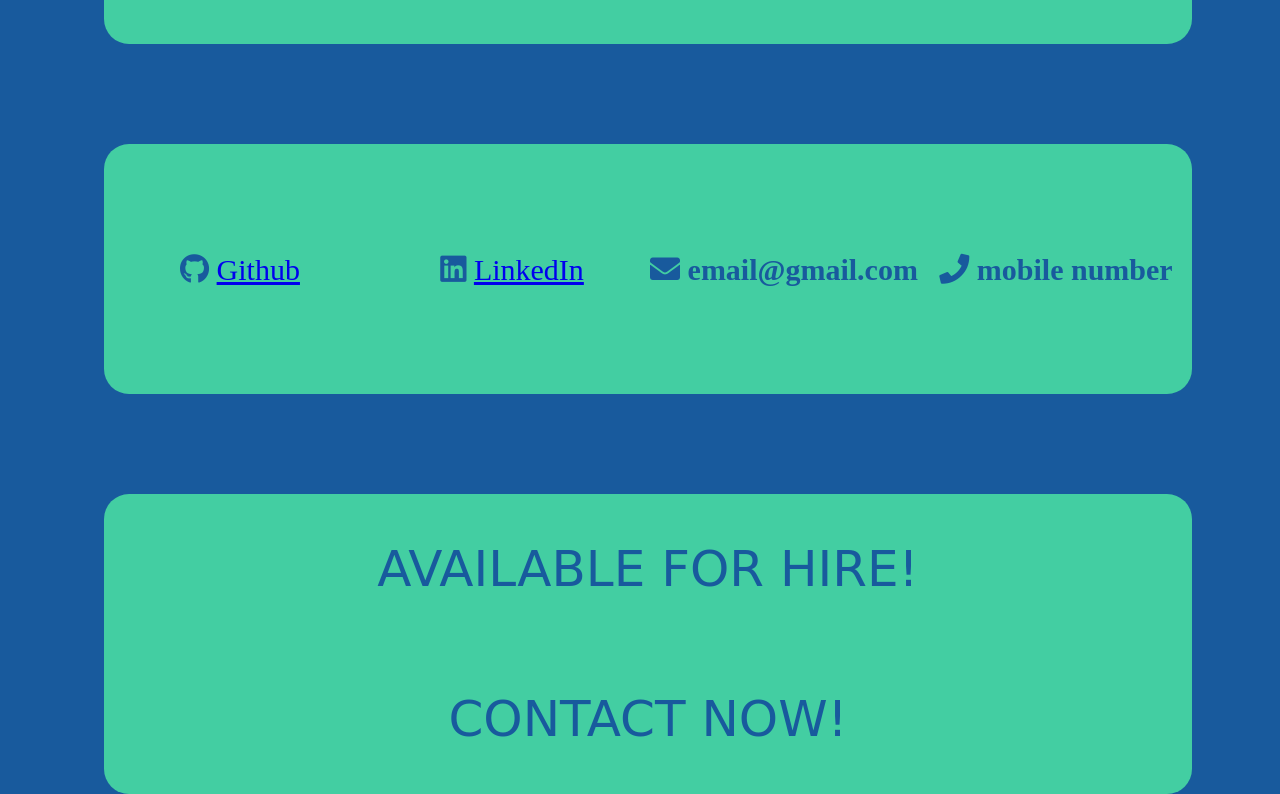
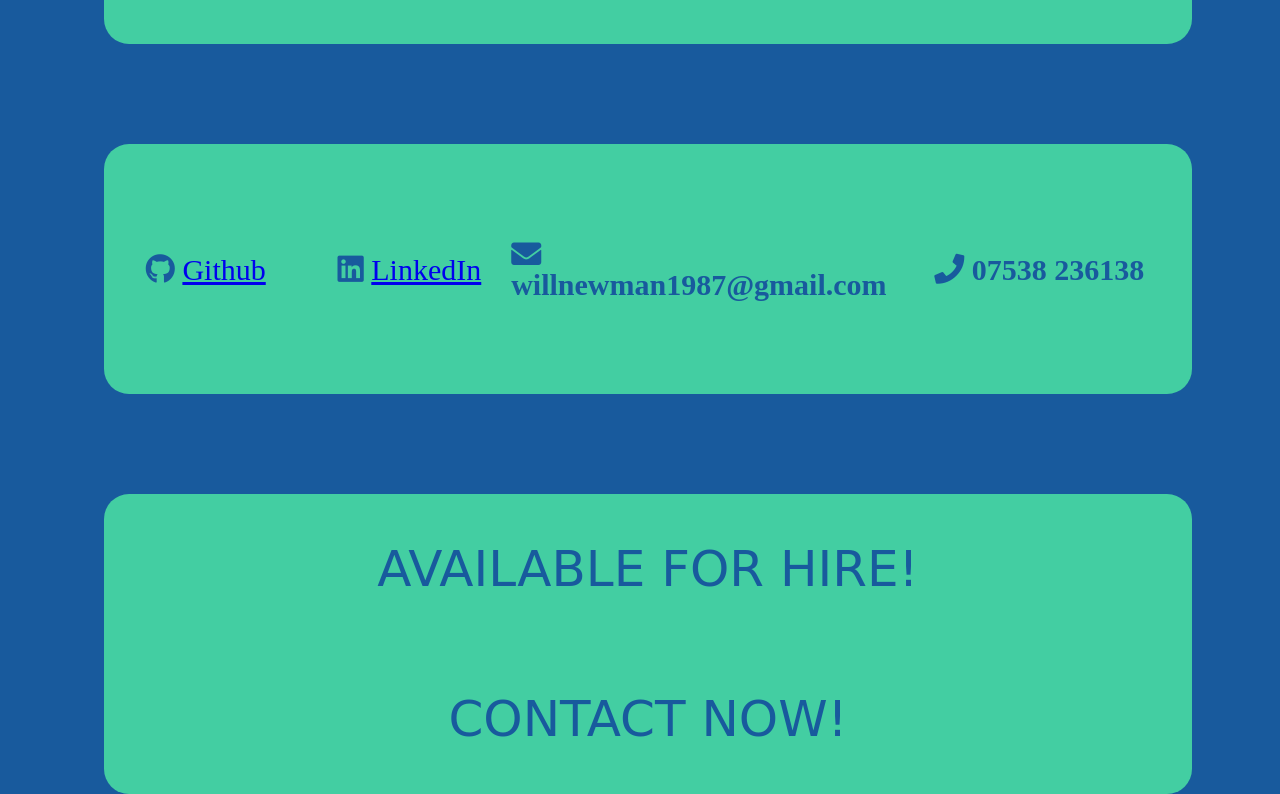
Before and after one commit to WPN1987/Will-Newman-Portfolio-Website, a plain HTML site: page index.html in a window 1280 px wide. Shown: the part 5306-6100 px from the top of the page. Drawn offline with Linux system fonts and the light colour scheme; a web font is replaced by a local one.

Commit message:
css changes

```diff
--- a/index.html
+++ b/index.html
@@ -209,14 +209,14 @@
             <!-- Email contact -->
             <div class = "contactTab">
                 <span class = "fas fa-envelope">
-                    email@gmail.com
+                    willnewman1987@gmail.com
                 </span>
             </div>
 
             <!-- Phone contact -->
             <div class = "contactTab">
                 <span class = "fas fa-phone">
-                    mobile number
+                 07538 236138
                 </span>
             </div>
 
--- a/main.css
+++ b/main.css
@@ -337,7 +337,7 @@ body {
             border-radius: 25px 25px 25px 25px;
             display: grid;
 
-            grid-template-columns: 2.5fr 2.5fr 2.5fr 2.5fr;
+            grid-template-columns: 2fr 2fr 3fr 3fr;
             grid-template-areas:
 
                 "fa-github fa-linkedin fa-envelope fa-phone";
```
